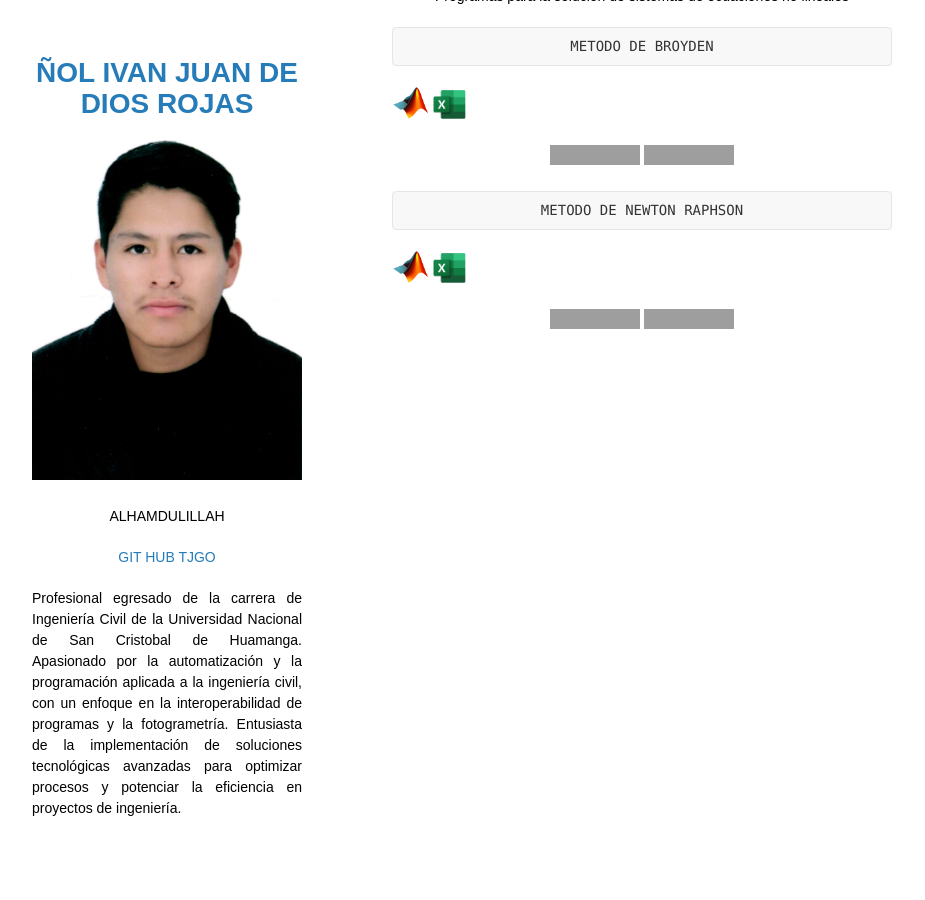
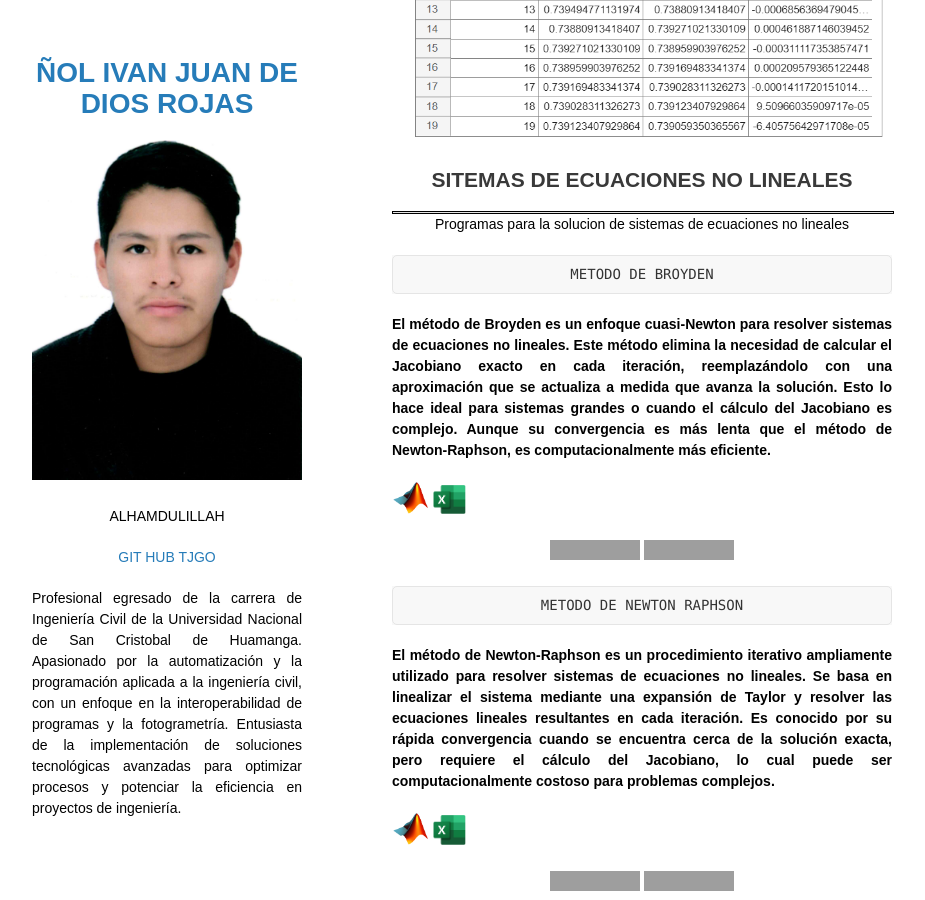
Before and after one commit to TJGO-JDD/TJGO-JDD.github.io, a Jekyll site: the page built from index.md, in a window 1280 px wide and 900 px high, scrolled down 10418 px. Shown: the whole window, without its empty margins (178-1103 px from the left). Built offline with Jekyll 4.4.1, drawn with Linux system fonts in a browser that asks for light colours; our own code applies the rules of GitHub Pages for plain Markdown files; some of the changed text lies outside the part shown; grey boxes are pictures that could not be loaded.

Commit message:
Update index.md

````diff
--- a/index.md
+++ b/index.md
@@ -231,6 +231,21 @@ METODO DE BISECCIÓN
 ```markdown
 METODO DE LA SECANTE
 ```
+<p align="justify"><b>
+El método de la secante es una técnica iterativa para resolver ecuaciones no lineales de una sola variable. A diferencia del método de Newton-Raphson, no requiere el cálculo de la derivada de la función. En su lugar, utiliza una aproximación de la derivada basada en dos puntos anteriores de la función:
+</b></p>
+
+
+\[
+x_{n+1} = x_n - f(x_n) \frac{x_n - x_{n-1}}{f(x_n) - f(x_{n-1})}.
+\]
+<p align="justify"><b>
+Este método es útil cuando la derivada es difícil de calcular, aunque su convergencia es generalmente más lenta que la del método de Newton.
+</b></p>
+
+
+
+
 <p align="left">
 <img src="assets\img\logo matlab.png" width="7.5%" height="10%">
 <img src="assets\img\excel logo.png" width="6.5%" height="10%">
@@ -291,6 +306,10 @@ Programas para la solucion de sistemas de ecuaciones no lineales
 ```markdown
 METODO DE BROYDEN
 ```
+<p align="justify"><b>
+El método de Broyden es un enfoque cuasi-Newton para resolver sistemas de ecuaciones no lineales. Este método elimina la necesidad de calcular el Jacobiano exacto en cada iteración, reemplazándolo con una aproximación que se actualiza a medida que avanza la solución. Esto lo hace ideal para sistemas grandes o cuando el cálculo del Jacobiano es complejo. Aunque su convergencia es más lenta que el método de Newton-Raphson, es computacionalmente más eficiente.
+</b></p>
+
 <p align="left">
 <img src="assets\img\logo matlab.png" width="7.5%" height="10%">
 <img src="assets\img\excel logo.png" width="6.5%" height="10%">
@@ -303,6 +322,9 @@ METODO DE BROYDEN
 ```markdown
 METODO DE NEWTON RAPHSON
 ```
+<p align="justify"><b>
+El método de Newton-Raphson es un procedimiento iterativo ampliamente utilizado para resolver sistemas de ecuaciones no lineales. Se basa en linealizar el sistema mediante una expansión de Taylor y resolver las ecuaciones lineales resultantes en cada iteración. Es conocido por su rápida convergencia cuando se encuentra cerca de la solución exacta, pero requiere el cálculo del Jacobiano, lo cual puede ser computacionalmente costoso para problemas complejos.
+</b></p>
 <p align="left">
 <img src="assets\img\logo matlab.png" width="7.5%" height="10%">
 <img src="assets\img\excel logo.png" width="6.5%" height="10%">
````
